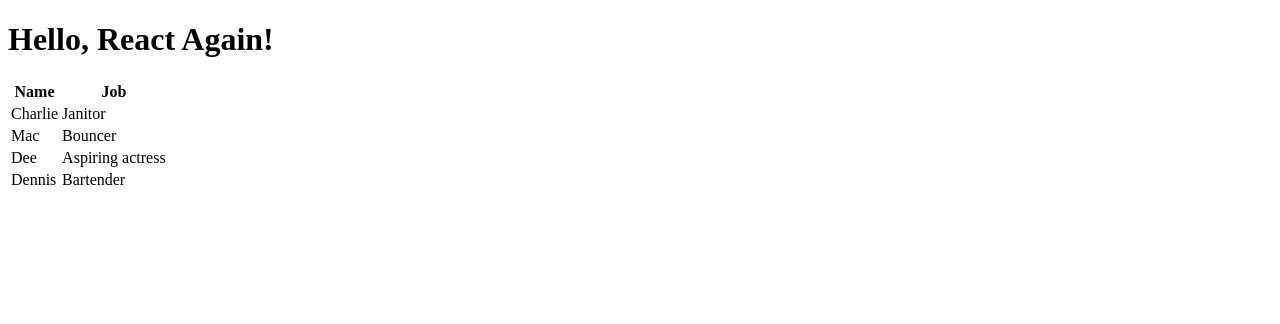
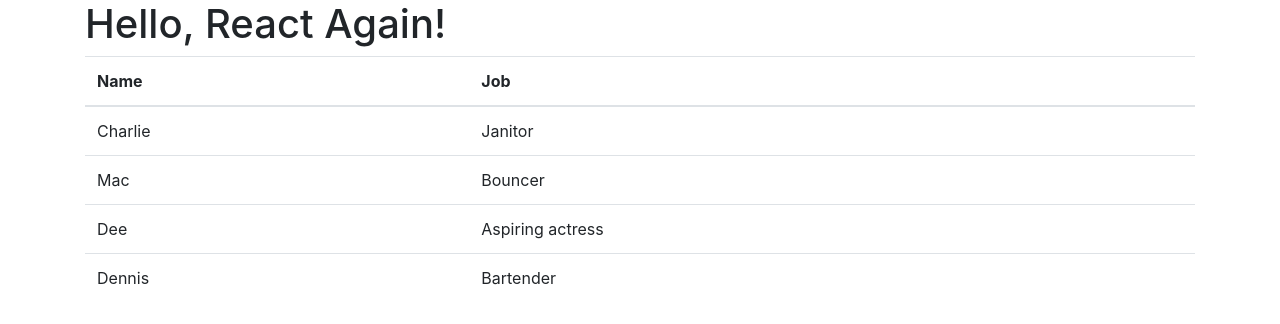
Before and after one commit to Mayankipsa/react-basics, a React (Create React App) app: page / in a window 1280 px wide. Shown: the top 324 px of the page. Built offline with nearby package versions, Linux system fonts and the light colour scheme.

Commit message:
Imported BootStrap and applied its style

```diff
--- a/src/Table.js
+++ b/src/Table.js
@@ -3,7 +3,7 @@ import React, { Component } from 'react'
 class Table extends Component{
     render() {
         return (
-          <table>
+          <table  className='table'>
             <thead>
               <tr>
                 <th>Name</th>
--- a/src/index.js
+++ b/src/index.js
@@ -1,6 +1,7 @@
 import React from "react";
 import ReactDOM from 'react-dom'
 import  App  from './App'
+import 'bootstrap/dist/css/bootstrap.min.css';
 import './index.css'
 
 
```
